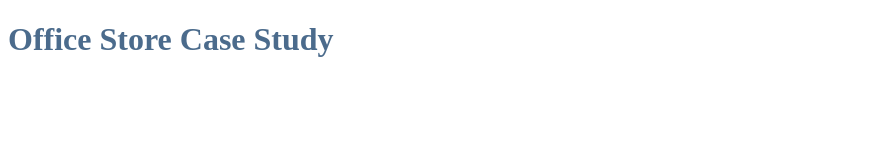
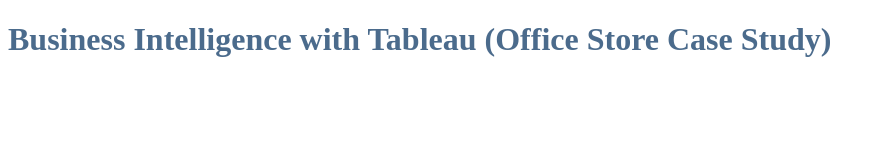
Before and after one commit to Kmohamedalie/Business-Intelligence-Tableau, a plain HTML site: page index.html in a window 1280 px wide. Shown: the whole page, without its empty margins (0-885 px from the left). Drawn offline with Linux system fonts and the light colour scheme.

Commit message:
Update index.html

```diff
--- a/index.html
+++ b/index.html
@@ -21,7 +21,7 @@
     <![endif]-->
     <div align="left">
       <h1 style="color: rgba(39, 77, 117, 0.833)">
-        <b>Office Store Case Study</b>
+        <b>Business Intelligence with Tableau (Office Store Case Study)</b>
       </h1>
     </div>
 
```
